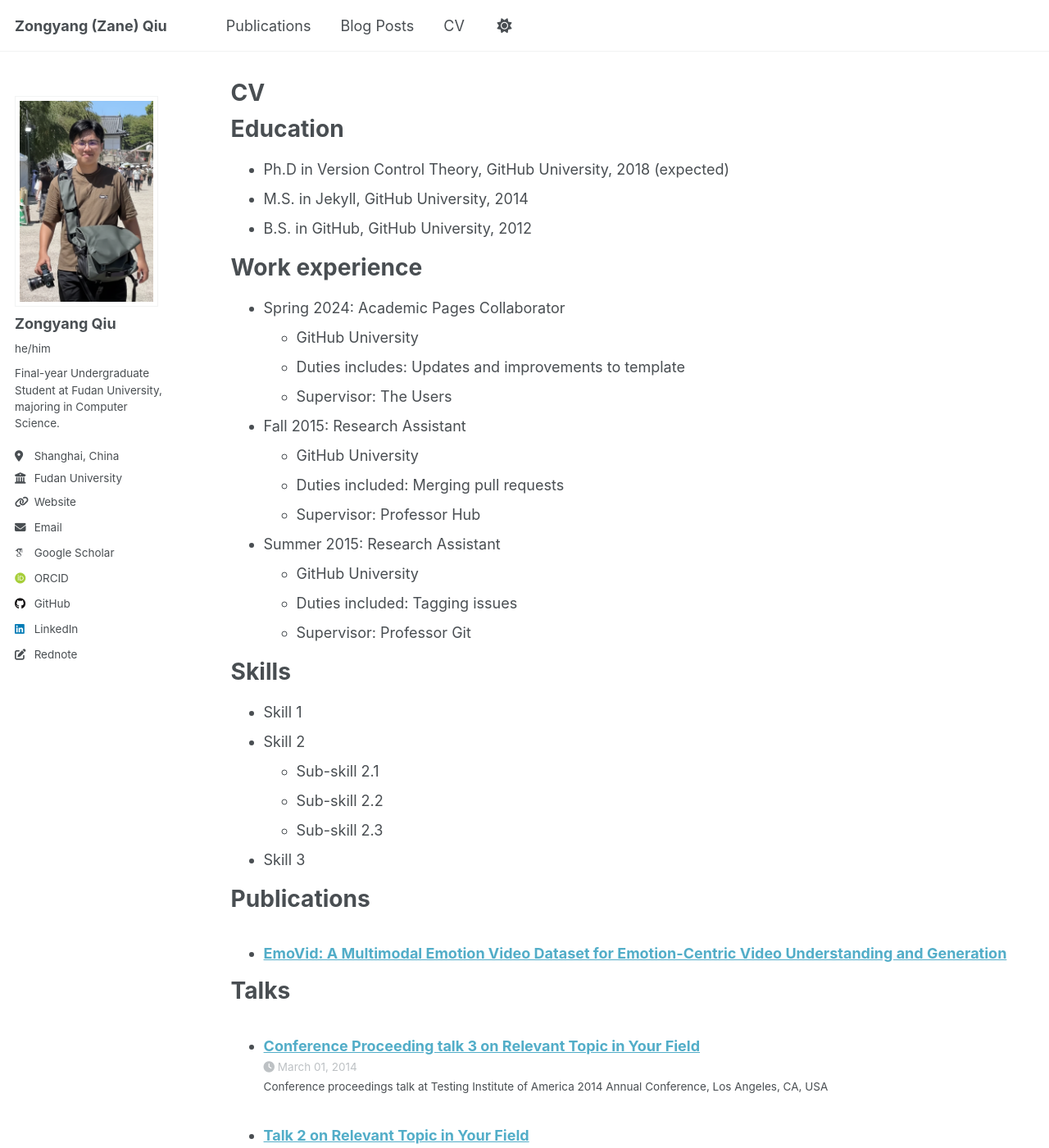
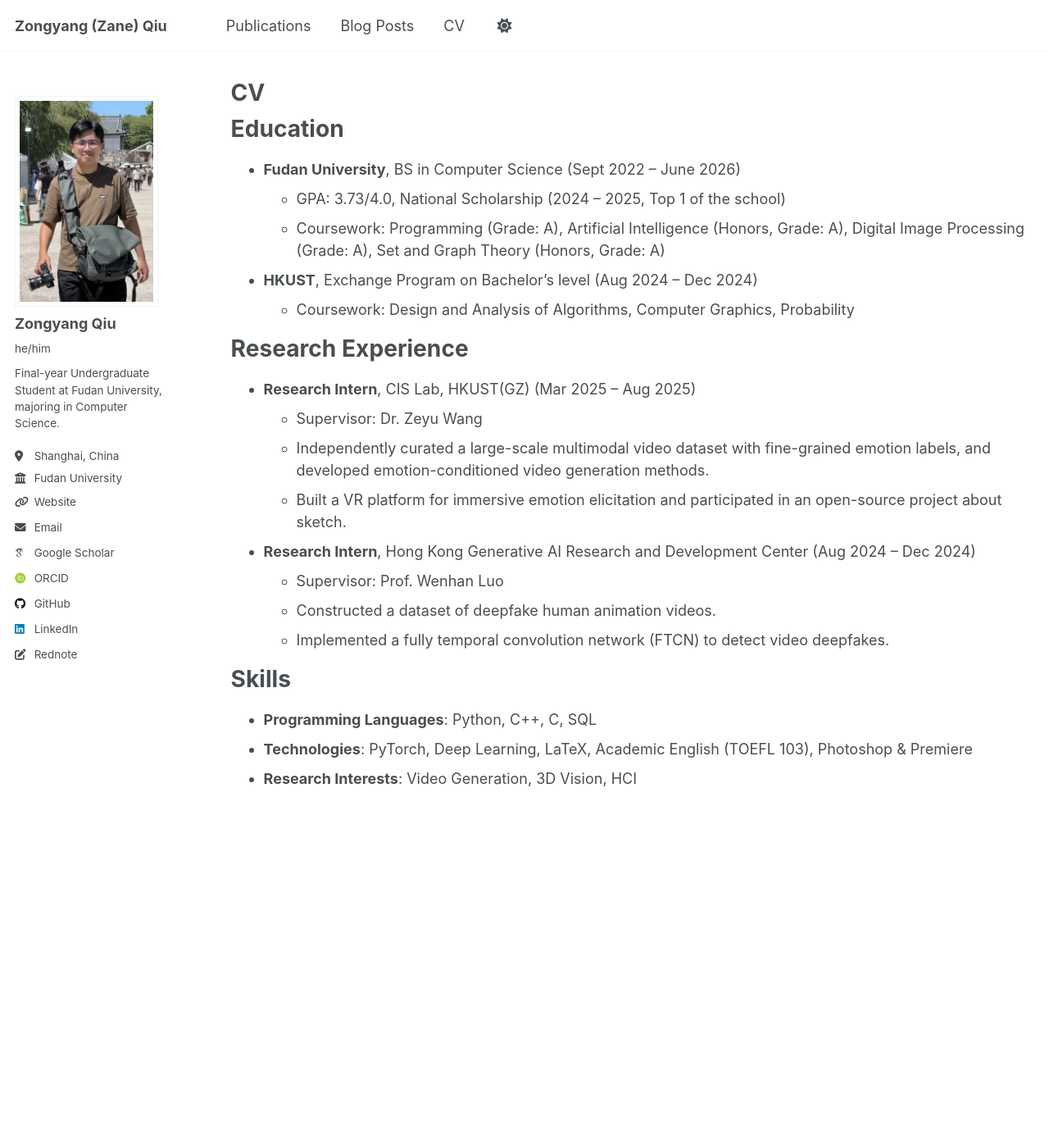
Before and after one commit to Zane-ZYQiu/Zane-ZYQiu.github.io, a Jekyll site: the page built from _pages/cv.md, in a window 1280 px wide and 1400 px high. Shown: the whole window at 82% size. Built offline with Jekyll 4.4.1, drawn with Linux system fonts in a browser that asks for light colours; some web fonts are replaced; some of the changed text lies outside the part shown.

Commit message:
update CV

```diff
--- a/_pages/cv.md
+++ b/_pages/cv.md
@@ -11,54 +11,26 @@ redirect_from:
 
 Education
 ======
-* Ph.D in Version Control Theory, GitHub University, 2018 (expected)
-* M.S. in Jekyll, GitHub University, 2014
-* B.S. in GitHub, GitHub University, 2012
+* **Fudan University**, BS in Computer Science (Sept 2022 – June 2026)
+  * GPA: 3.73/4.0, National Scholarship (2024 – 2025, Top 1 of the school)
+  * Coursework: Programming (Grade: A), Artificial Intelligence (Honors, Grade: A), Digital Image Processing (Grade: A), Set and Graph Theory (Honors, Grade: A)
+* **HKUST**, Exchange Program on Bachelor’s level (Aug 2024 – Dec 2024)
+  * Coursework: Design and Analysis of Algorithms, Computer Graphics, Probability
 
-Work experience
+Research Experience
 ======
-* Spring 2024: Academic Pages Collaborator
-  * GitHub University
-  * Duties includes: Updates and improvements to template
-  * Supervisor: The Users
+* **Research Intern**, CIS Lab, HKUST(GZ) (Mar 2025 – Aug 2025)
+  * Supervisor: Dr. Zeyu Wang
+  * Independently curated a large-scale multimodal video dataset with fine-grained emotion labels, and developed emotion-conditioned video generation methods.
+  * Built a VR platform for immersive emotion elicitation and participated in an open-source project about sketch.
 
-* Fall 2015: Research Assistant
-  * GitHub University
-  * Duties included: Merging pull requests
-  * Supervisor: Professor Hub
-
-* Summer 2015: Research Assistant
-  * GitHub University
-  * Duties included: Tagging issues
-  * Supervisor: Professor Git
+* **Research Intern**, Hong Kong Generative AI Research and Development Center (Aug 2024 – Dec 2024)
+  * Supervisor: Prof. Wenhan Luo
+  * Constructed a dataset of deepfake human animation videos.
+  * Implemented a fully temporal convolution network (FTCN) to detect video deepfakes.
 
 Skills
 ======
-* Skill 1
-* Skill 2
-  * Sub-skill 2.1
-  * Sub-skill 2.2
-  * Sub-skill 2.3
-* Skill 3
-
-Publications
-======
-  <ul>{% for post in site.publications reversed %}
-    {% include archive-single-cv.html %}
-  {% endfor %}</ul>
-
-Talks
-======
-  <ul>{% for post in site.talks reversed %}
-    {% include archive-single-talk-cv.html  %}
-  {% endfor %}</ul>
-
-Teaching
-======
-  <ul>{% for post in site.teaching reversed %}
-    {% include archive-single-cv.html %}
-  {% endfor %}</ul>
-
-Service and leadership
-======
-* Currently signed in to 43 different slack teams
+* **Programming Languages**: Python, C++, C, SQL
+* **Technologies**: PyTorch, Deep Learning, LaTeX, Academic English (TOEFL 103), Photoshop & Premiere
+* **Research Interests**: Video Generation, 3D Vision, HCI
```
